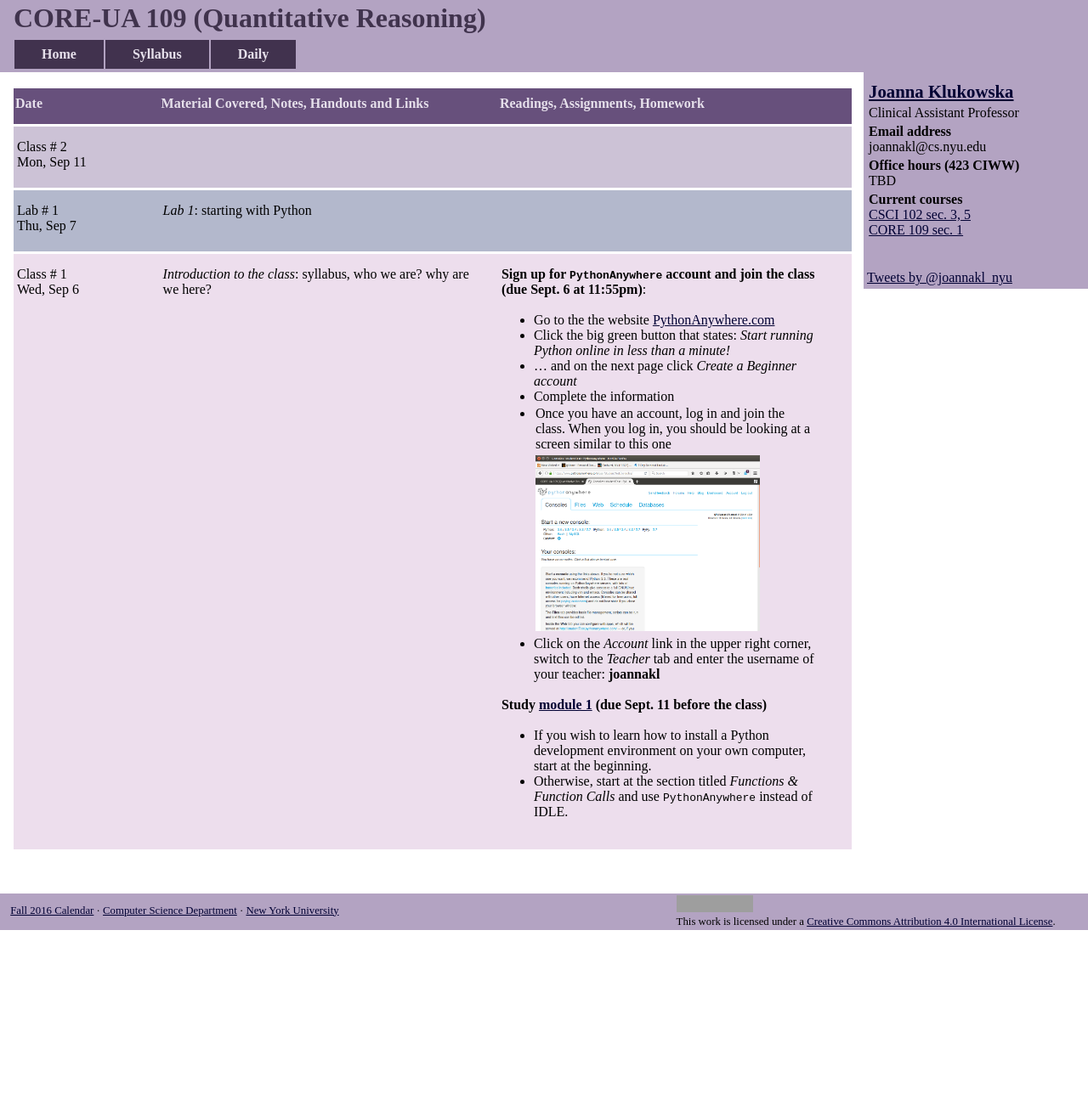
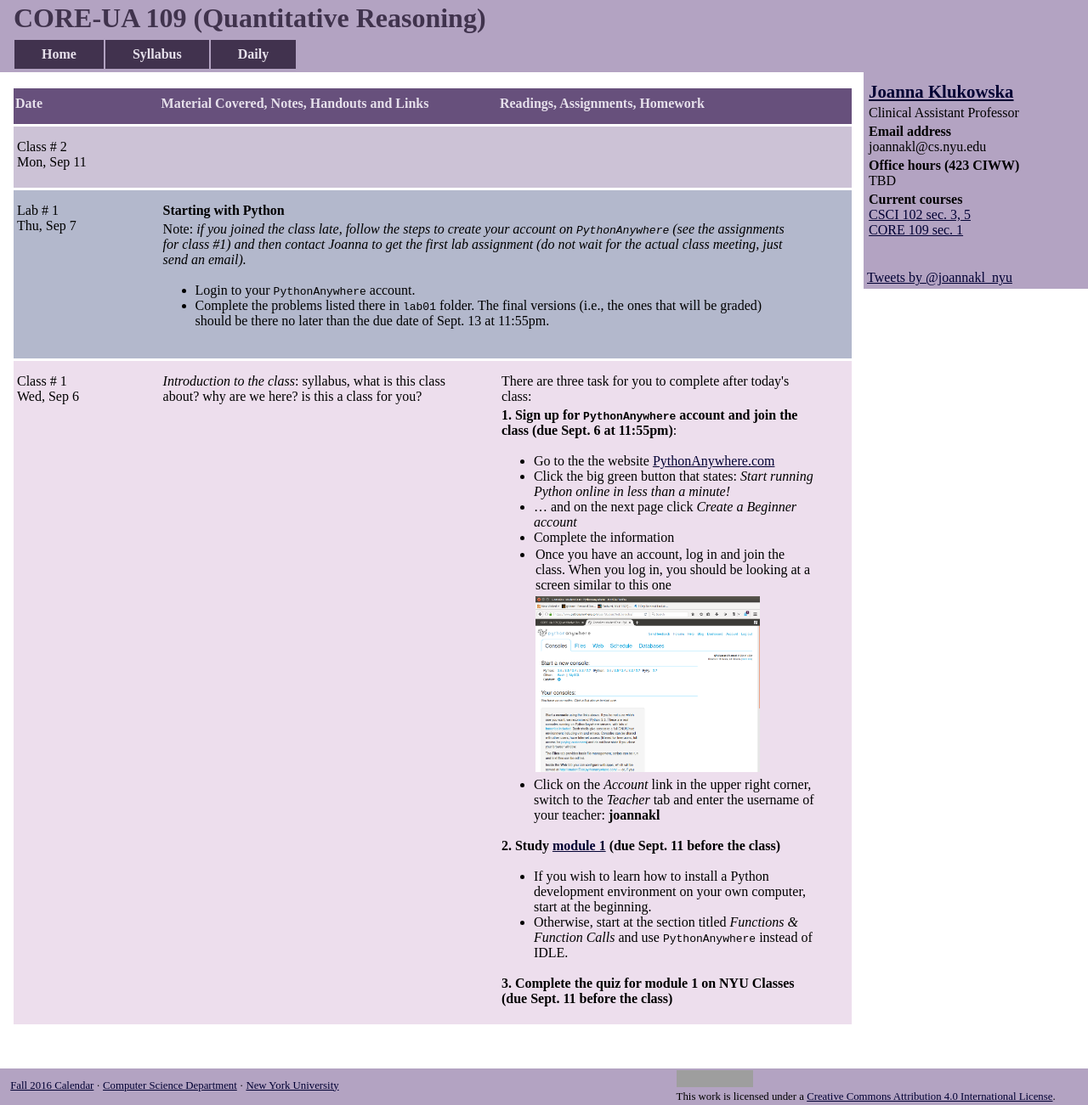
Before and after one commit to joannakl/core109_f17, a Jekyll site: the page built from daily.html, in a window 1280 px wide. Shown: the whole page at 85% size. Built offline with Jekyll 4.4.1, drawn with Linux system fonts in a browser that asks for light colours; comment, search, counter and statistics services are not loaded; before the commit the page ends 1095 px from its top, so only the background shows below that; grey boxes are pictures that could not be loaded.

Commit message:
first recitation homework

```diff
--- a/_includes/daily/01.markdown
+++ b/_includes/daily/01.markdown
@@ -18,7 +18,7 @@ Wed, Sep 6
 <div class="column_materials" >
 <p markdown="block">
 
-*Introduction to the class*: syllabus, who we are? why are we here? <br>
+*Introduction to the class*: syllabus, what is this class about? why are we here? is this a class for you?<br>
 
 </p>
 </div>
@@ -28,7 +28,9 @@ Wed, Sep 6
 <div class="column_assign">
 <p markdown="block">
 
-**Sign up for `PythonAnywhere` account and join the class (due Sept. 6 at 11:55pm)**:
+There are three task for you to complete after today's class:
+
+**1. Sign up for `PythonAnywhere` account and join the class (due Sept. 6 at 11:55pm)**:
 
 * Go to the the website [PythonAnywhere.com](https://www.pythonanywhere.com/)
 * Click the big green button that states: *Start running Python online in less than a minute!*
@@ -42,10 +44,12 @@ at a screen similar to this one
 enter the username of your teacher: **joannakl**
 
 
-**Study [module 1]({{ site.modules }}/module01.php) (due Sept. 11 before the class)**
+**2. Study [module 1]({{ site.modules }}/module01.php) (due Sept. 11 before the class)**
 
 * If you wish to learn how to install a Python development environment on your own computer, start at the beginning.
 * Otherwise, start at the section titled *Functions & Function Calls* and use `PythonAnywhere` instead of IDLE.
+
+**3. Complete the quiz for module 1 on NYU Classes (due Sept. 11 before the class)**
 
 
 </p>
--- a/_includes/daily/02.markdown
+++ b/_includes/daily/02.markdown
@@ -16,7 +16,19 @@ Thu, Sep 7
 <div class="column_recitation" >
 <p markdown="block">
 
-*Lab 1*: starting with Python <br>
+**Starting with Python**
+
+Note: *if you joined the class late, follow the steps to create your account
+on `PythonAnywhere` (see the assignments for class #1) and then contact Joanna
+to get the first lab assignment (do not wait for the actual class meeting, just
+send an email).*
+
+- Login to your `PythonAnywhere` account.
+- Complete the problems listed there in `lab01` folder. The final versions
+(i.e., the ones that will be graded) should be there no later than the due date of
+Sept. 13 at 11:55pm.
+
+
 
 </p>
 </div>
```
